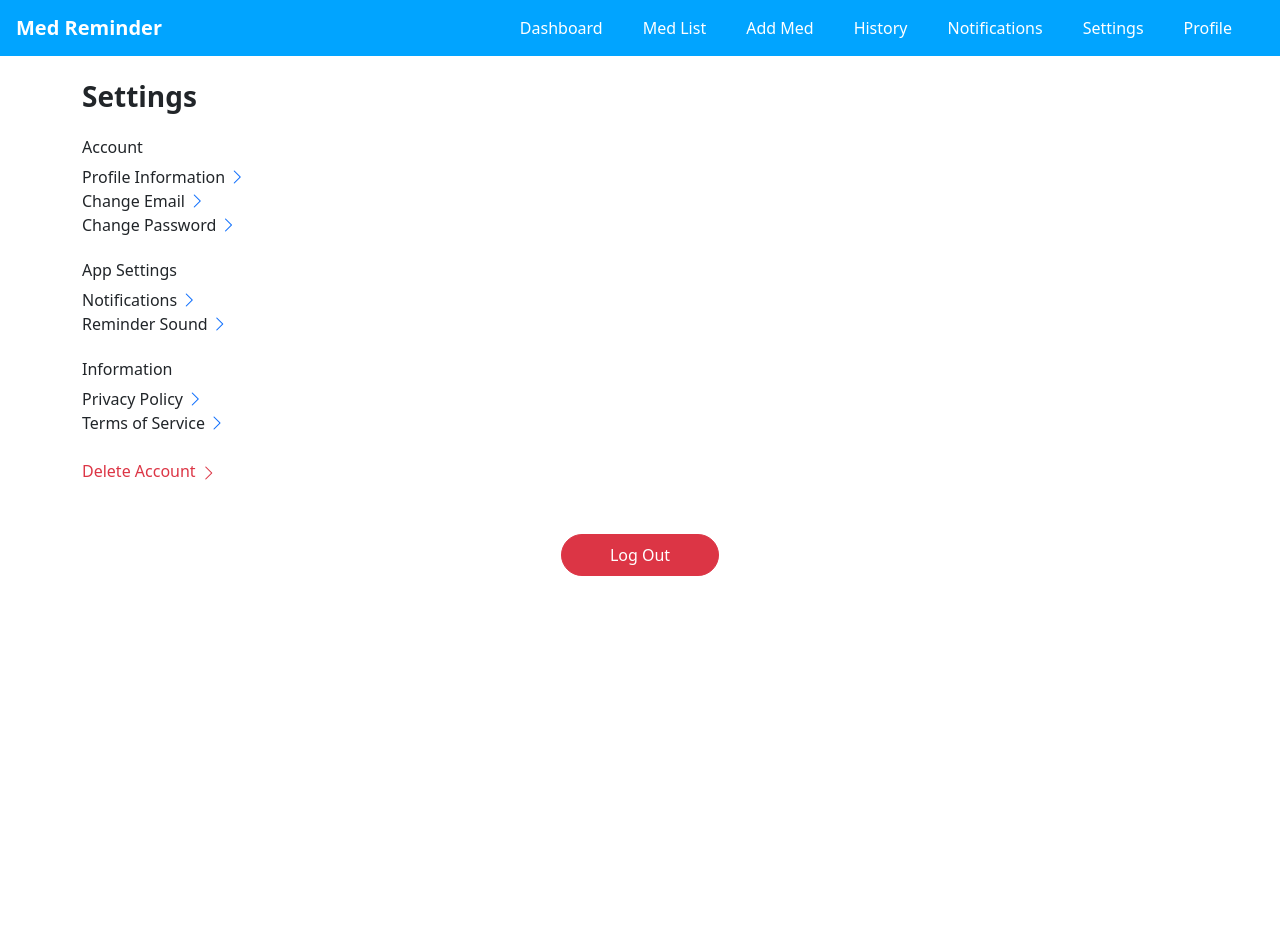
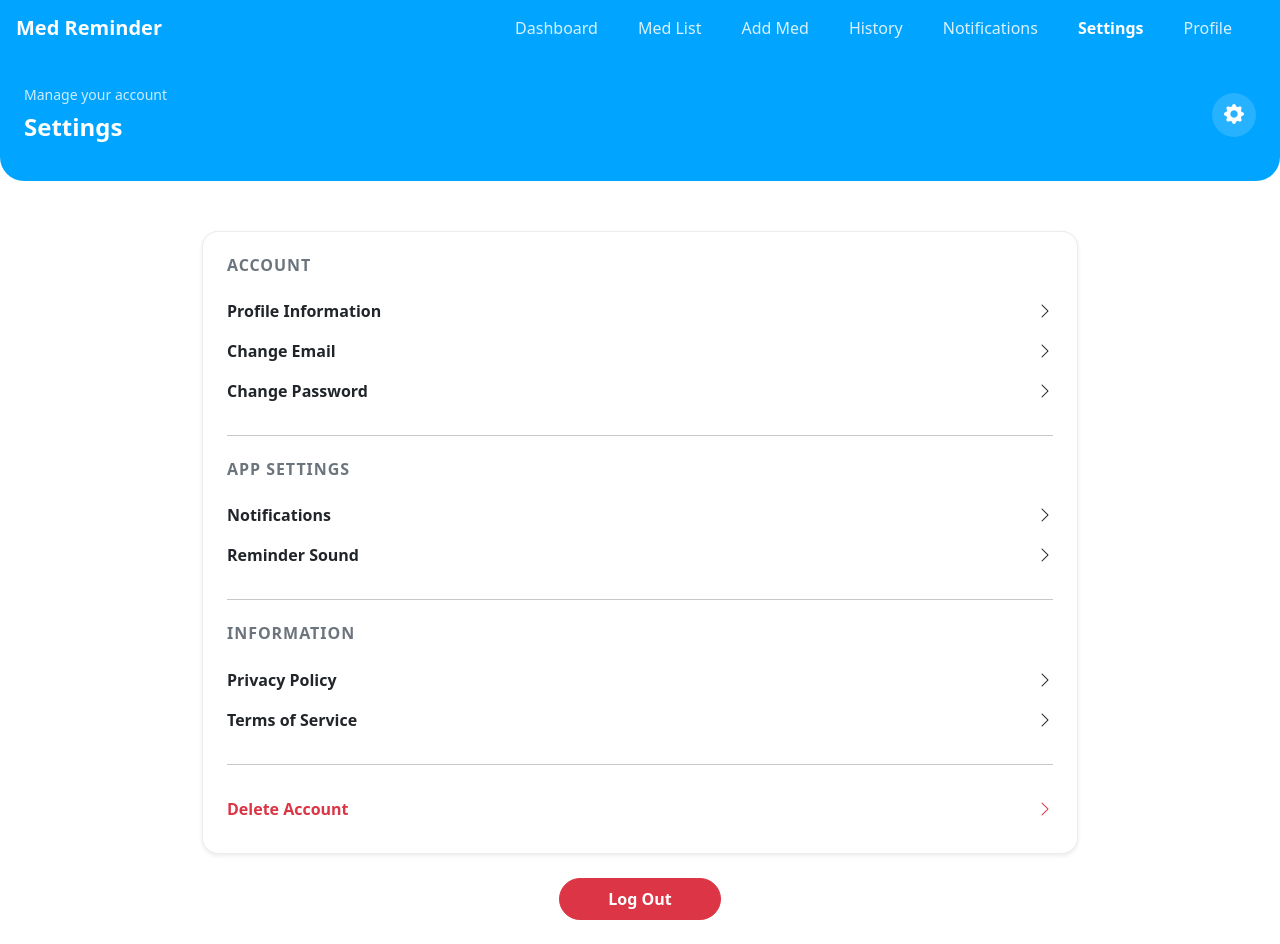
Before and after one commit to jibson1536/Medication-Reminder, a Flask app: page /settings/ in a window 1280 px wide. Before the commit the page ends 576 px from the top, so only its background shows below. Run offline with Flask 3, Linux system fonts and the light colour scheme.

Commit message:
Update settings.html

```diff
--- a/flask-project/app/templates/settings.html
+++ b/flask-project/app/templates/settings.html
@@ -1,27 +1,24 @@
 <!DOCTYPE html>
 <html lang="en">
 <head>
-    <meta charset="UTF-8">
-    <meta name="viewport" content="width=device-width, initial-scale=1.0">
+  <meta charset="UTF-8" />
+  <meta name="viewport" content="width=device-width, initial-scale=1.0" />
   <title>Settings - Med Reminder</title>
 
   <!-- Bootstrap -->
-    <link href="https://cdn.jsdelivr.net/npm/bootstrap@5.3.8/dist/css/bootstrap.min.css" rel="stylesheet">
+  <link href="https://cdn.jsdelivr.net/npm/bootstrap@5.3.8/dist/css/bootstrap.min.css" rel="stylesheet" />
+  <link rel="stylesheet" href="https://cdn.jsdelivr.net/npm/bootstrap-icons@1.11.3/font/bootstrap-icons.css" />
 
-    <!-- Bootstrap Icons -->
-    <link rel="stylesheet" href="https://cdn.jsdelivr.net/npm/bootstrap-icons@1.11.3/font/bootstrap-icons.css">
-
-    <!-- Main CSS -->
+  <!-- Use index.css so design matches all pages -->
   <link rel="stylesheet" href="{{ url_for('static', filename='css/index.css') }}">
+  <link rel="stylesheet" href="{{ url_for('static', filename='css/settings.css') }}">
 </head>
 
-<body class="bg-white">
+<body>
 
-    <!-- UNIVERSAL NAVBAR -->
-    <nav class="navbar navbar-expand-lg px-3 universal-nav">
-        <a class="navbar-brand fw-bold" href="{{ url_for('med_bp.dashboard') }}">
-            Med Reminder
-        </a>
+  <!-- NAVBAR -->
+  <nav class="navbar navbar-expand-lg px-3 universal-nav topnav">
+    <a class="navbar-brand fw-bold" href="{{ url_for('med_bp.dashboard') }}">Med Reminder</a>
 
     <button class="navbar-toggler" type="button" data-bs-toggle="collapse" data-bs-target="#menu">
       <span class="navbar-toggler-icon"></span>
@@ -29,117 +26,108 @@
 
     <div class="collapse navbar-collapse" id="menu">
       <ul class="navbar-nav ms-auto">
-
         <li class="nav-item"><a class="nav-link" href="{{ url_for('med_bp.dashboard') }}">Dashboard</a></li>
-
         <li class="nav-item"><a class="nav-link" href="{{ url_for('med_bp.medlist') }}">Med List</a></li>
-
         <li class="nav-item"><a class="nav-link" href="{{ url_for('med_bp.addmed') }}">Add Med</a></li>
-
         <li class="nav-item"><a class="nav-link" href="{{ url_for('profile_bp.history') }}">History</a></li>
-
         <li class="nav-item"><a class="nav-link" href="{{ url_for('notify_bp.notifications') }}">Notifications</a></li>
-
         <li class="nav-item"><a class="nav-link active" href="{{ url_for('settings_bp.settings') }}">Settings</a></li>
-
         <li class="nav-item"><a class="nav-link" href="{{ url_for('profile_bp.profile') }}">Profile</a></li>
-
       </ul>
     </div>
   </nav>
 
-    <!-- CONTENT -->
-    <main class="container py-4">
-
-        <h3 class="mb-4 fw-bold">Settings</h3>
-
-        <!-- ACCOUNT SECTION -->
-        <div class="settings-section">
-            <h6 class="settings-title">Account</h6>
-
-            <div class="settings-item">
-                <span>Profile Information</span>
-                <a href="{{ url_for('profile_bp.profile') }}" class="settings-arrow">
-                    <i class="bi bi-chevron-right"></i>
-                </a>
+  <!-- BLUE HERO TOP BOX -->
+  <div class="dashboard-hero" style="border-radius: 0 0 24px 24px;">
+    <div class="d-flex justify-content-between align-items-center">
+      <div>
+        <div class="hero-greeting">Manage your account</div>
+        <div class="hero-name">Settings</div>
       </div>
 
-            <div class="settings-item">
-                <span>Change Email</span>
-                <!-- NEW: route to change email page -->
-                <a href="{{ url_for('settings_bp.change_email') }}" class="settings-arrow">
-                    <i class="bi bi-chevron-right"></i>
-                </a>
+      <div class="hero-profile">
+        <i class="bi bi-gear-fill"></i>
       </div>
-
-            <div class="settings-item">
-                <span>Change Password</span>
-                <a href="{{ url_for('settings_bp.security') }}" class="settings-arrow">
-                    <i class="bi bi-chevron-right"></i>
-                </a>
     </div>
   </div>
 
-        <!-- APP SETTINGS -->
-        <div class="settings-section mt-4">
-            <h6 class="settings-title">App Settings</h6>
+  <!-- PAGE CONTENT -->
+  <main class="container py-4" style="max-width: 900px;">
 
-            <div class="settings-item">
-                <span>Notifications</span>
-                <a href="{{ url_for('notify_bp.notifications') }}" class="settings-arrow">
+    <!-- SETTINGS CARD -->
+    <div class="p-4 bg-white rounded-4 shadow-sm" style="border: 1px solid rgba(15,23,42,0.08);">
+
+      <!-- Account -->
+      <h6 class="text-uppercase fw-bold text-secondary mb-3" style="letter-spacing: .06em;">Account</h6>
+
+      <a class="d-flex justify-content-between align-items-center py-2 text-decoration-none text-dark"
+         href="{{ url_for('profile_bp.profile') }}">
+        <span class="fw-semibold">Profile Information</span>
         <i class="bi bi-chevron-right"></i>
       </a>
-            </div>
 
-            <div class="settings-item">
-                <span>Reminder Sound</span>
-                <!-- NEW: route to reminder sound page -->
-                <a href="{{ url_for('settings_bp.reminder_sound') }}" class="settings-arrow">
+      <a class="d-flex justify-content-between align-items-center py-2 text-decoration-none text-dark"
+         href="{{ url_for('settings_bp.change_email') }}">
+        <span class="fw-semibold">Change Email</span>
         <i class="bi bi-chevron-right"></i>
       </a>
-            </div>
-        </div>
 
-        <!-- INFO -->
-        <div class="settings-section mt-4">
-            <h6 class="settings-title">Information</h6>
-
-            <div class="settings-item">
-                <span>Privacy Policy</span>
-                <!-- NEW: route to privacy policy page -->
-                <a href="{{ url_for('settings_bp.privacy_policy') }}" class="settings-arrow">
+      <a class="d-flex justify-content-between align-items-center py-2 text-decoration-none text-dark"
+         href="{{ url_for('settings_bp.security') }}">
+        <span class="fw-semibold">Change Password</span>
         <i class="bi bi-chevron-right"></i>
       </a>
-            </div>
 
-            <div class="settings-item">
-                <span>Terms of Service</span>
-                <!-- NEW: route to terms of service page -->
-                <a href="{{ url_for('settings_bp.terms_of_service') }}" class="settings-arrow">
+      <hr class="my-4">
+
+      <!-- App Settings -->
+      <h6 class="text-uppercase fw-bold text-secondary mb-3" style="letter-spacing: .06em;">App Settings</h6>
+
+      <a class="d-flex justify-content-between align-items-center py-2 text-decoration-none text-dark"
+         href="{{ url_for('notify_bp.notifications') }}">
+        <span class="fw-semibold">Notifications</span>
         <i class="bi bi-chevron-right"></i>
       </a>
-            </div>
-        </div>
 
-        <!-- DELETE ACCOUNT -->
-        <div class="settings-section mt-4">
-            <!-- use POST with a form for safety -->
-            <form action="{{ url_for('settings_bp.delete_account') }}" method="post"
-                  class="w-100"
-                  onsubmit="return confirm('Are you sure you want to delete your account? This cannot be undone.');">
-                <div class="settings-item text-danger">
-                    <span>Delete Account</span>
-                    <button type="submit" class="settings-arrow btn btn-link text-danger p-0">
+      <a class="d-flex justify-content-between align-items-center py-2 text-decoration-none text-dark"
+         href="{{ url_for('settings_bp.settings') }}">
+        <span class="fw-semibold">Reminder Sound</span>
         <i class="bi bi-chevron-right"></i>
-                    </button>
-                </div>
-            </form>
+      </a>
+
+      <hr class="my-4">
+
+      <!-- Information -->
+      <h6 class="text-uppercase fw-bold text-secondary mb-3" style="letter-spacing: .06em;">Information</h6>
+
+      <a class="d-flex justify-content-between align-items-center py-2 text-decoration-none text-dark"
+         href="{{ url_for('settings_bp.privacy_policy') }}">
+        <span class="fw-semibold">Privacy Policy</span>
+        <i class="bi bi-chevron-right"></i>
+      </a>
+
+      <a class="d-flex justify-content-between align-items-center py-2 text-decoration-none text-dark"
+         href="{{ url_for('settings_bp.terms_of_service') }}">
+        <span class="fw-semibold">Terms of Service</span>
+        <i class="bi bi-chevron-right"></i>
+      </a>
+
+      <hr class="my-4">
+
+      <!-- Delete Account -->
+      <a class="d-flex justify-content-between align-items-center py-2 text-decoration-none text-danger"
+         href="{{ url_for('settings_bp.delete_account') }}">
+        <span class="fw-bold">Delete Account</span>
+        <i class="bi bi-chevron-right"></i>
+      </a>
+
     </div>
 
     <!-- LOGOUT BUTTON -->
-        <div class="mt-5 text-center">
-            <!-- if you have a logout route you can change this to url_for('auth_bp.logout') -->
-            <a href="{{ url_for('auth_bp.login') }}" class="btn btn-danger px-5 py-2 rounded-pill">Log Out</a>
+    <div class="text-center mt-4">
+      <a href="{{ url_for('auth_bp.logout') }}" class="btn btn-danger px-5 py-2 rounded-pill fw-bold">
+        Log Out
+      </a>
     </div>
 
   </main>
```
Lines whose indentation alone changed are shown as unchanged.
